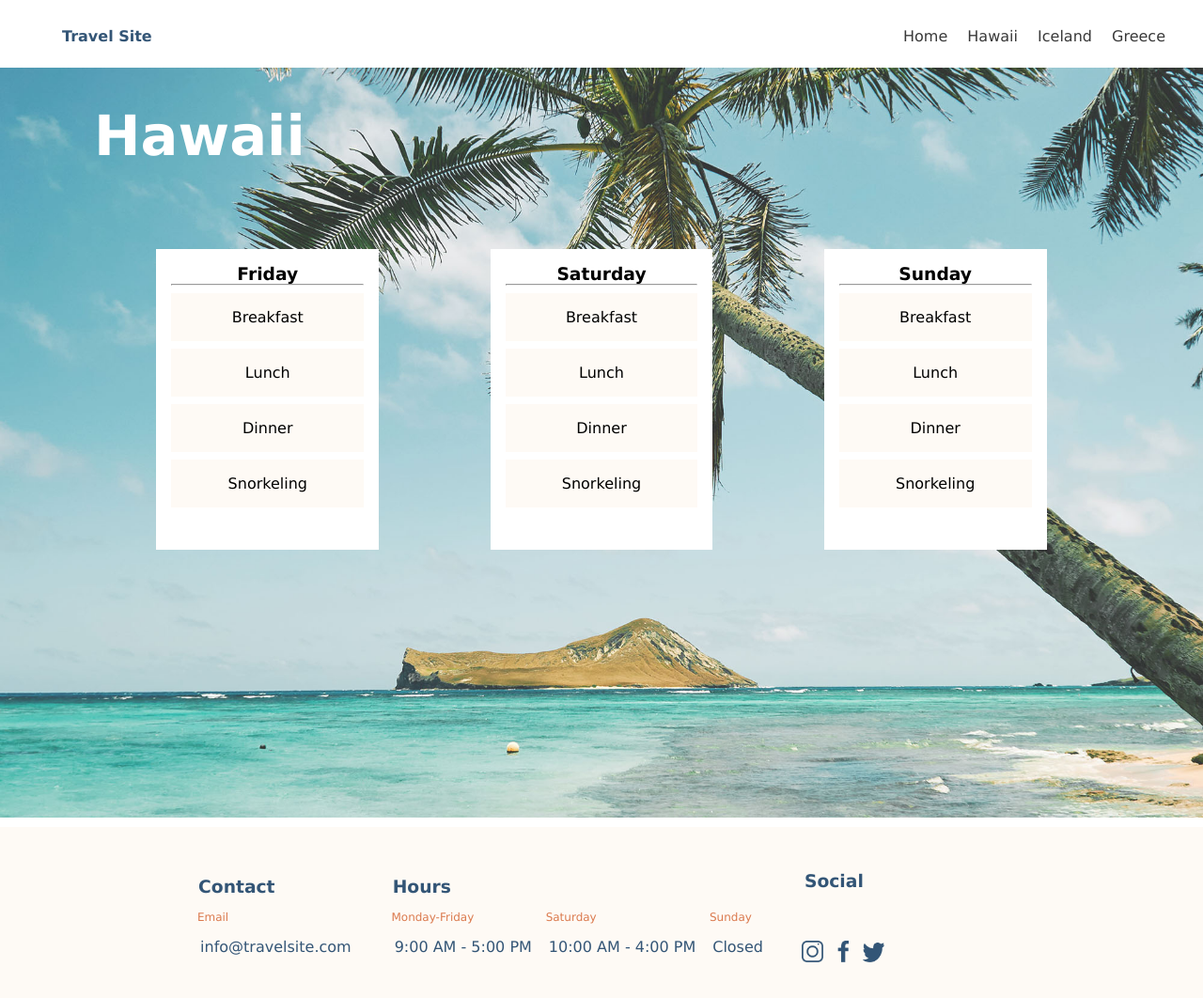
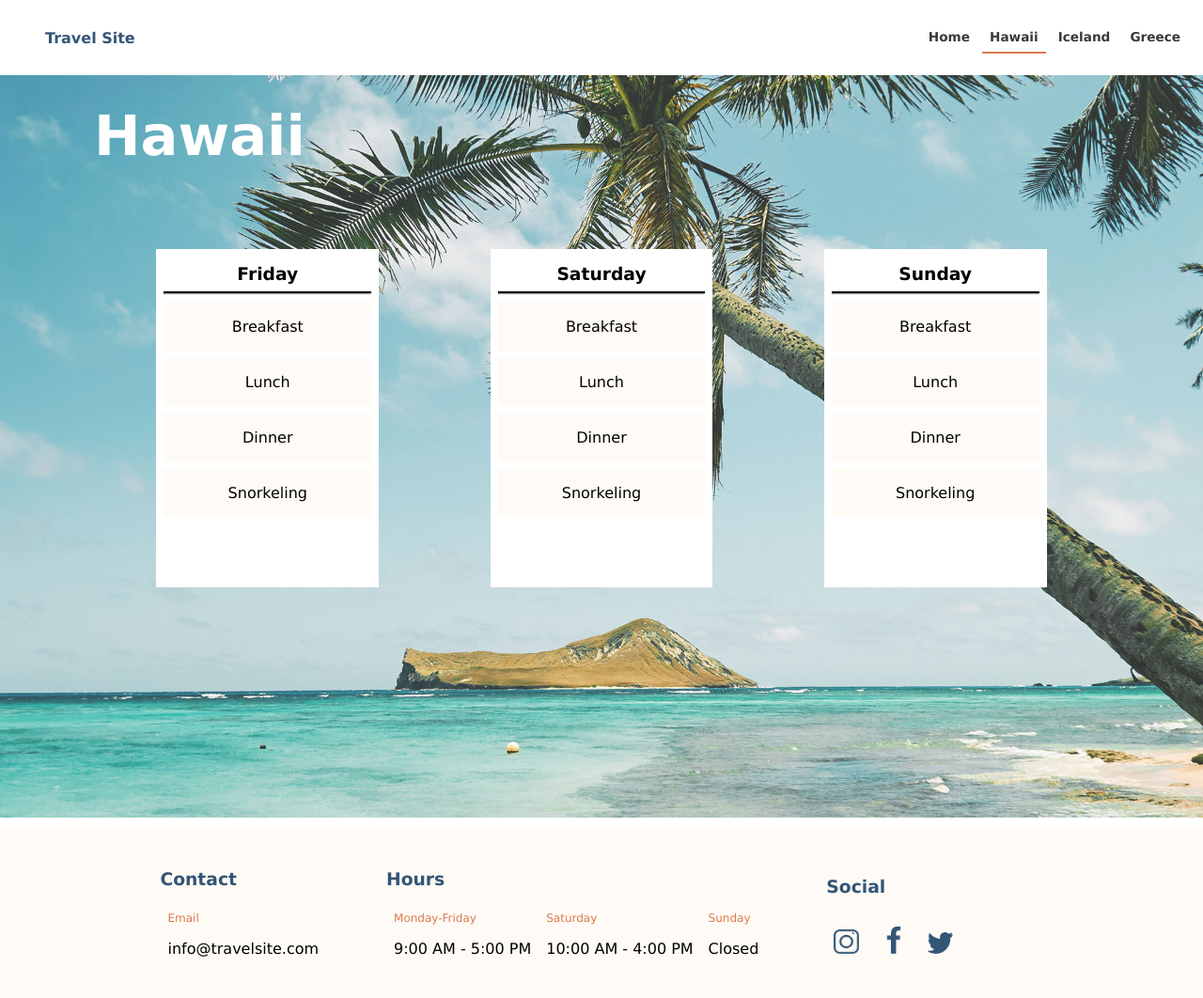
Before and after one commit to Niksulsa/nikhitha-ulsah-travelsite, a plain HTML site: page pages/hawaii.html in a window 1280 px wide. Shown: the whole page at 94% size. Drawn offline with Linux system fonts and the light colour scheme.

Commit message:
MAin page and destination page ready

```diff
--- a/css/destinations.css
+++ b/css/destinations.css
@@ -32,7 +32,6 @@ main h1{
 }
 
 
-
 .vaccation-content__innerbox{
     display: flex;
     justify-content: space-evenly;
@@ -42,11 +41,16 @@ main h1{
     margin-top: 30px;
 }
 
+.vaccation-content__cards h3{
+    padding:0.5rem;
+    border-bottom: 2px solid black;
+}
+
 .vaccation-content__cards{
     background-color: #fff;
     width:20%;
-    height:40vh;
-    padding: 1rem;
+    height:45vh;
+    padding: 0.5rem;
 }
 
 .vaccation-content__activities li{
@@ -54,4 +58,5 @@ main h1{
     padding: 1rem;
     margin-top: 8px;
     background-color:#FEFAF5 ;
+    font-weight: 500;
 }
--- a/css/global.css
+++ b/css/global.css
@@ -3,15 +3,17 @@
   }
 
 *{
-    margin:0px;
-    padding:0px;
+    margin:0rem;
+    padding:0rem;
 }
 
 body {
     font-family: Verdana;
-    padding: 0px;
+    padding: 0rem;
     box-sizing: inherit;
     width:100%;
+    margin: 0rem;
+    overflow-x: hidden;
   }
 
 header{
@@ -27,16 +29,16 @@ header{
     display: flex;
     justify-content: space-between;
     align-items: center;
-    padding:0.3rem 1rem 0rem 1rem;
     background-color: #FFFFFF;
-margin-top: 0px;
+    margin-top: 0rem;
+    height: 10vh;
 }
 
 .nav-bar__logo{
     color:#335576;
     cursor: pointer;
     text-decoration: none;
-    margin-left: 50px;
+    margin-left: 3rem;
     font-weight: bolder;
 }
 
@@ -53,10 +55,15 @@ margin-top: 0px;
 .nav-bar__list li a{
     text-decoration: none;
     color: #393939;
+    font-weight: 600;
+    font-size: 0.85rem;
+}
+.nav-bar__list  li:hover{
+border-bottom: 2px solid #DB7A4E;
 }
 
-.nav-bar__link--current{
-    text-decoration: underline ;
+.nav-bar__item--active{
+    border-bottom: 2px solid #DB7A4E;
 }
 
 main{
@@ -68,47 +75,45 @@ footer{
     margin-top: 10px;
     background-color: #FEFAF5;
 }
-.footer-main{
+.footer-container{
     display: flex;
     padding: 1rem;
-    justify-content: center;
+    justify-content:center;
     align-items: center;
     height:20vh;
+    width:100%;
 }
 
-.footer-main__divisions{
-    padding: 0.5rem;
-    text-align: left;
-    margin-right: 10px;
+.footer-container__box, .footer-container__content{
+    padding:0.5rem;
 }
 
-th, td{
-    padding: 0.3rem;
-    margin-left: 5px;
-    margin-right: 5px;
+.footer-container__content--selected{
+    display:flex;
 }
 
-th{
+.footer-container__box h3, h4, p{
+    padding:0.5rem;
+    text-align: left;}
+
+.footer-container__box{
+    margin-left: 2rem;
+}
+
+h4{
     color:#DB7A4E;
     font-size:12px;
     font-weight: 500;
 }
+.footer-container__box h3{
+    color:#335576
+}
+.footer-container__content img{
+    width:10%;
+    margin: 1rem 1rem 0 0.5rem;
 
-.footer-main__divisions h3, td{color:#335576;
-    padding: 0.5rem;
 }
-
-td{font-weight:500;}
-
-.footer-main__content{
-    margin-top: 20px;
+img.footer-container__content--fb{
+    width:6%;
+    padding:0;
 }
-
-.footer-main__content img{
-    padding: 0.3rem;
-    width: 15%;
-}
-
-img.footer-main__content--fb{
-    width:10%;
-}
--- a/pages/hawaii.html
+++ b/pages/hawaii.html
@@ -16,10 +16,14 @@
             </div>
             <div class="nav-bar__listbox">
                 <ul class="nav-bar__list">
-                    <li class="nav-bar__item"><a href="../index.html">Home</a></li>
-                    <li class="nav-bar__item"><a href="./hawaii.html">Hawaii</a></li>
-                    <li class="nav-bar__item"><a href="./iceland.html">Iceland</a></li>
-                    <li class="nav-bar__item"><a href="./greece.html">Greece</a></li>
+                    <li class="nav-bar__item">
+                        <a href="../index.html">Home</a></li>
+                    <li class="nav-bar__item nav-bar__item--active ">
+                        <a href="./hawaii.html">Hawaii</a></li>
+                    <li class="nav-bar__item">
+                        <a href="./iceland.html">Iceland</a></li>
+                    <li class="nav-bar__item">
+                        <a href="./greece.html">Greece</a></li>
                 </ul>
             </div>
         </nav>
@@ -68,50 +72,43 @@
        </section>
     </main>
     <footer>
-        <div class="footer-main">
-            <div class="footer-main__divisions">
+        <div class="footer-container">
+            <div class="footer-container__box">
                 <h3>Contact</h3>
-                <div class="footer-division__content">
-                    <table>
-                        <tr>
-                            <th> Email</th>
-                        </tr>
-                        <tr>
-                            <td> info@travelsite.com</td>
-                        </tr>
-                    </table>
+                <div class="footer-container__content">
+                    <div>
+                        <h4>Email</h4>
+                        <p> info@travelsite.com</p>
+                    </div>
                 </div>
             </div>
-            <div class= "footer-main__divisions">
+            <div class="footer-container__box">
                 <h3>Hours</h3>
-                <div class="footer-division__content">
-                    <table>
-                        <tr>
-                            <th colspan="2">Monday-Friday</th>
-                            <th colspan="2">Saturday</th>
-                            <th colspan="1">Sunday</th>
-                        </tr>
-                        <tr>
-                            <td Colspan="2">9:00 AM - 5:00 PM</td>
-                            <td colspan="2">10:00 AM - 4:00 PM</td>
-                            <td>Closed</td>
-                        </tr>
-                    </table>
+                <div class="footer-container__content footer-container__content--selected">
+                    <div>
+                        <h4>Monday-Friday</h4>
+                        <p>9:00 AM - 5:00 PM</p>
+                    </div>
+                    <div>
+                        <h4>Saturday</h4>
+                        <p>10:00 AM - 4:00 PM</p>
+                    </div>
+                    <div>
+                        <h4>Sunday</h4>
+                        <p>Closed</p>
+                    </div>
                 </div>
             </div>
-            <!--Hours of operation section ends here-->
-            <!--Media contact section starts here-->
-            <div class= "footer-main__divisions">
+            <div class="footer-container__box">
                 <h3>Social</h3>
-                <div class="footer-main__content">
+                <div class="footer-container__content">
                     <a href="https://www.instagram.com/"><img src="../assets/Icons/icon-instagram.png" alt="Instagram"></a>
-                    <!--Modifier used to correct the size-->
-                    <a href="https://www.facebook.com/"><img class="footer-main__content footer-main__content--fb" src="../assets/Icons/icon-facebook.png" alt="Facebook"></a>
-                    <a href="https://www.twitter.com/"><img src="../assets/Icons/icon-twitter.png" alt="Twitter">
+                    <a href="https://www.facebook.com/"><img class="footer-container__content footer-container__content--fb" src="../assets/Icons/icon-facebook.png" alt="Facebook"></a>
+                    <a href="https://twitter.com/"><img src="../assets/Icons/icon-twitter.png" alt="Twitter"></a>
                 </div>
             </div>
-            <!--Media contact section ends here-->
         </div>
     </footer>
+  <!--Footer ends here-->
 </body>
 </html>
```
Also changed, not shown: css/getstarted.css (+5 -3 lines), css/main.css (+31 -32 lines), index.html (+32 -44 lines), pages/getstarted.html (+29 -34 lines), pages/greece.html (+34 -37 lines), pages/iceland.html (+27 -34 lines).
